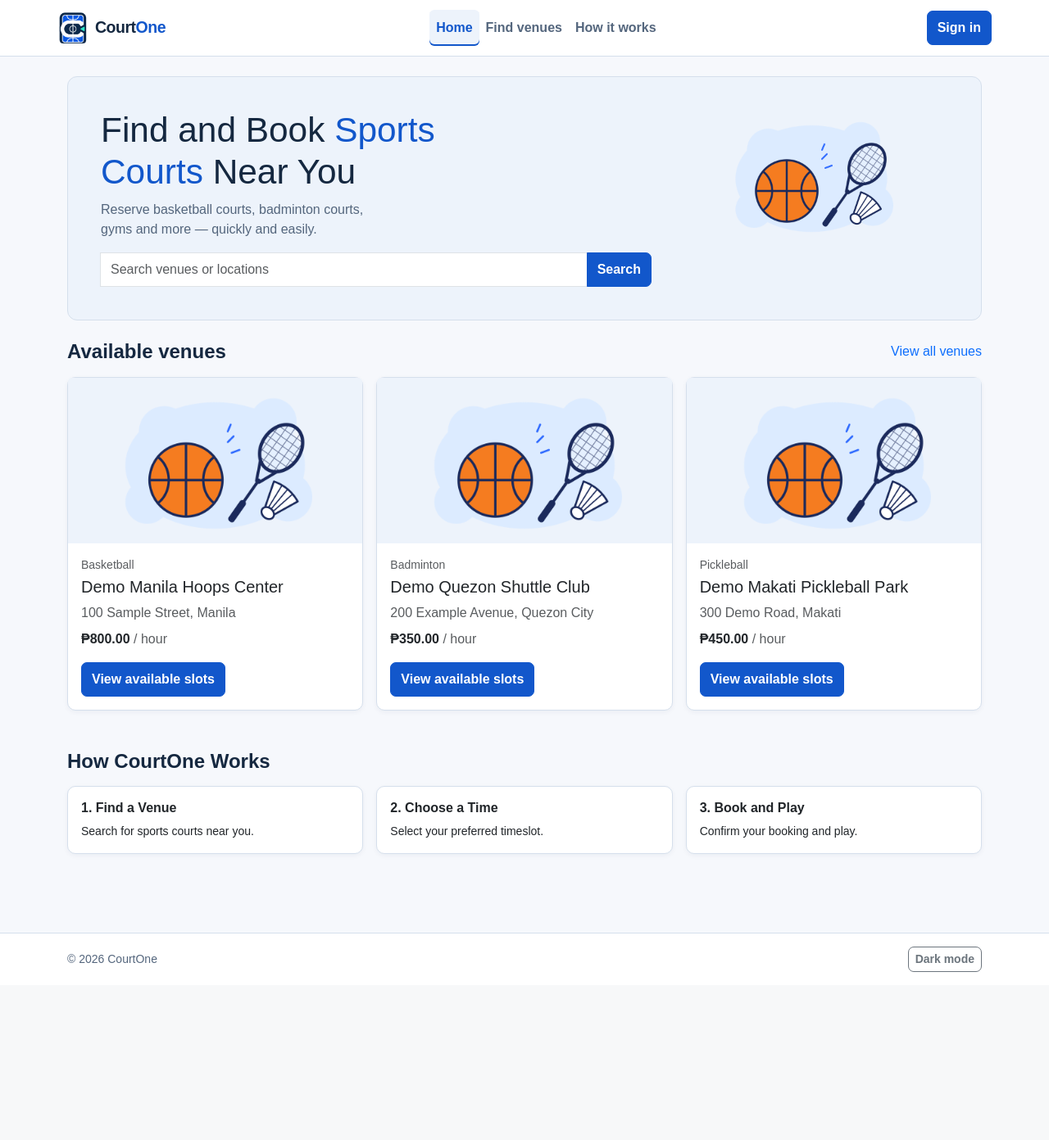
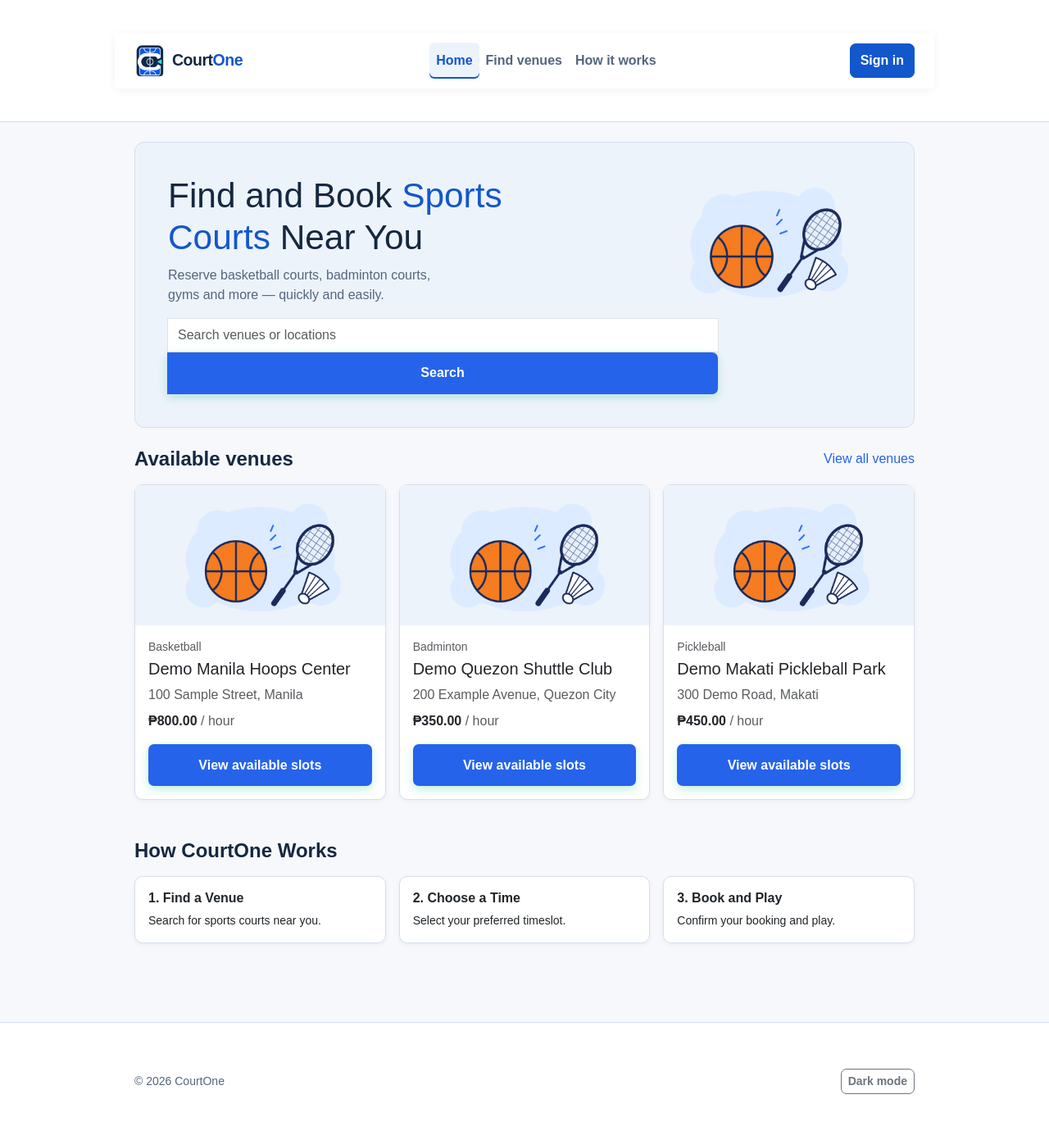
Before and after one commit to AndrewTDLSU/CCAPDEV-N24-1-CourtOne, a PHP site: page / in a window 1280 px wide. Shown: the whole page at 82% size. Before the commit the page ends 1186 px from the top, so only its background shows below. Run offline with PHP 8.4, Linux system fonts and the light colour scheme; data comes from the database, SQL or seed files in the repository; data that the repository does not hold is empty.

Commit message:
merge change

```diff
--- a/core/Database.php
+++ b/core/Database.php
@@ -34,7 +34,7 @@ class Database {
             );
         } catch (PDOException $e) {
             error_log("Database Connection Failure: " . $e->getMessage());
-            die("Critical Error: Database connection dropped.");
+            die("Critical Error: " . $e->getMessage());
         }
     }
 
--- a/public/css/style.css
+++ b/public/css/style.css
@@ -1,4 +1,180 @@
+
+:root {
+    --primary: #2563eb;
+    --background: #ffffff;
+    --text: #000000;
+    --card: #f3f4f6;
+    --success: #16a34a;
+    --danger: #dc2626;
+    --primary-hover: #059669;
+    --bg-color: #f3f4f6;
+    --card-bg: #ffffff;
+    --text-main: #1f2937;
+    --text-muted: #6b7280;
+    --border-color: #d1d5db;
+    --radius-lg: 16px;
+    --radius-md: 10px;
+    --shadow-soft: 0 10px 25px -5px rgba(0, 0, 0, 0.08), 0 8px 10px -6px rgba(0, 0, 0, 0.04);
+    --shadow-hover: 0 20px 30px -10px rgba(0, 0, 0, 0.14);
+
+}
+
+*, *::before, *::after {
+    box-sizing: border-box; /* Crucial: forces padding and borders into the height calculation */
+}
+
+* {
+    box-sizing: border-box;
+    -webkit-appearance: none; /* Safari, Chrome, iOS */
+    -moz-appearance: none;    /* Firefox */
+    appearance: none;         /* Standard */
+
+}
+
+select {
+    cursor: pointer;
+    border-radius: 10px;
+    width: 100%;
+    height: 40px;
+    padding: 8px 12px;
+}
+
+
 body {
     margin: 0;
-    font-family: Arial, Helvetica, sans-serif;
+    font-family: Arial, sans-serif;
+    background-color: var(--background);
+    color: var(--text);
 }
+
+a {
+    color: var(--primary);
+    text-decoration: none;
+}
+
+button {
+    cursor: pointer;
+}
+
+.container {
+    width: 90%;
+    max-width: 1200px;
+    margin: 0 auto;
+}
+
+.businessName {
+    display: none;
+}
+
+
+/* --- Form Elements & Focus Polish --- */
+.form-group {
+    margin-bottom: 1.25rem;
+}
+
+.form-group label {
+    display: block;
+    font-weight: 600;
+    margin-bottom: 0.4rem;
+    font-size: 0.9rem;
+}
+
+.form-group input {
+    width: 100%;
+    padding: 0.75rem 1rem;
+    border: 1px solid var(--border-color);
+    border-radius: var(--radius-md);
+    font-size: 1rem;
+    transition: border-color 0.2s ease, box-shadow 0.2s ease;
+}
+
+.form-group input:focus {
+    outline: none;
+    border-color: var(--primary);
+    box-shadow: 0 0 0 4px rgba(16, 185, 129, 0.15);
+}
+
+/* --- Buttons & Hover Transitions --- */
+.btn-primary {
+    width: 100%;
+    padding: 0.85rem 1.25rem;
+    background-color: var(--primary);
+    color: #ffffff;
+    border: none;
+    border-radius: var(--radius-md);
+    font-size: 1rem;
+    font-weight: 600;
+    cursor: pointer;
+    box-shadow: 0 4px 12px rgba(16, 185, 129, 0.25);
+    transition: background-color 0.2s ease, transform 0.15s ease, box-shadow 0.2s ease;
+}
+
+.btn-primary:hover {
+    background-color: var(--primary-hover);
+    transform: translateY(-2px);
+    box-shadow: 0 6px 16px rgba(16, 185, 129, 0.35);
+}
+
+.btn-primary:active {
+    transform: translateY(0);
+}
+
+/* --- Dashboard & Court Cards --- */
+.navbar {
+    background: var(--card-bg);
+    padding: 1rem 2rem;
+    display: flex;
+    justify-content: space-between;
+    align-items: center;
+    box-shadow: 0 2px 10px rgba(0, 0, 0, 0.05);
+}
+
+.user-badge {
+    display: inline-flex;
+    align-items: center;
+    gap: 0.75rem;
+    background: #ecfdf5;
+    color: #065f46;
+    padding: 0.4rem 0.9rem;
+    border-radius: 999px;
+    font-weight: 600;
+    font-size: 0.9rem;
+}
+
+.logout-link {
+    color: var(--text-muted);
+    text-decoration: none;
+    font-size: 0.9rem;
+    margin-left: 1rem;
+    transition: color 0.2s ease;
+}
+
+.logout-link:hover {
+    color: #ef4444;
+}
+
+.container {
+    max-width: 1000px;
+    margin: 2.5rem auto;
+    padding: 0 1.5rem;
+}
+
+.court-grid {
+    display: grid;
+    grid-template-columns: repeat(auto-fit, minmax(280px, 1fr));
+    gap: 1.5rem;
+    margin-top: 1.5rem;
+}
+
+.court-card {
+    background: var(--card-bg);
+    padding: 1.75rem;
+    border-radius: var(--radius-lg);
+    box-shadow: var(--shadow-soft);
+    transition: transform 0.2s ease, box-shadow 0.2s ease;
+}
+
+.court-card:hover {
+    transform: translateY(-4px);
+    box-shadow: var(--shadow-hover);
+}
```
